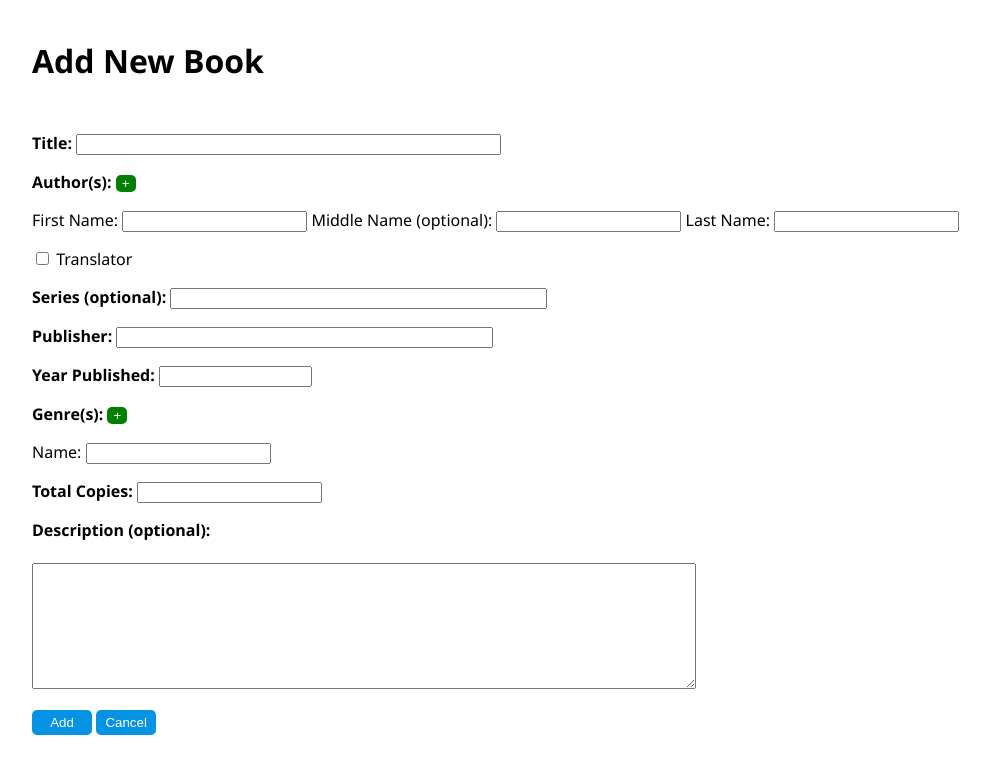
After one commit to ebroadwater/lms, a PHP site: page /add.php in a window 1280 px wide. The commit adds this page. Shown: the top 774 px of the page, without its empty margins (86-1076 px from the left). Run offline with PHP 8.4, Linux system fonts and the light colour scheme; the visitor is signed in with stand-in values (Sample User, id 1); some libraries are stand-ins or nearby versions.

Commit message:
add book

```diff
--- /dev/null
+++ b/add.php
@@ -0,0 +1,166 @@
+<?php
+	session_start();
+	require_once "pdo.php";
+	require_once "util.php";
+
+	if (!isset($_SESSION['user_id']) || $_SESSION['is_staff'] === false){
+		die("ACCESS DENIED");
+		header("Location: index.php");
+		return;
+	}
+	if (isset($_POST['cancel'])){
+		header("Location: index.php");
+		return;
+	}
+	if (isset($_POST['add']) && isset($_POST['title']) && isset($_POST['publisher']) && isset($_POST['yr_published'])
+		&& isset($_POST['total_copies']) && isset($_POST['author_fname1']) && isset($_POST['author_lname1']) && isset($_POST['genre_name1'])){
+			$msg = validateBook();
+			if (is_string($msg)){
+				$_SESSION['error'] = $msg;
+				header("Location: add.php");
+				return;
+			}
+			$msg = validateAuthor();
+			if (is_string($msg)){
+				$_SESSION['error'] = $msg;
+				header("Location: add.php");
+				return;
+			}
+			$msg = validateGenre();
+			if (is_string($msg)){
+				$_SESSION['error'] = $msg;
+				header("Location: add.php");
+				return;
+			}
+			insertBook($pdo);
+
+			$_SESSION['success'] = "Book added";
+			header("Location: index.php");
+			return;
+	}
+
+?>
+<!DOCTYPE html>
+<html>
+	<header>
+		<title>Add New Book</title>
+		<?php require_once "head.php";?>
+	</header>
+	<body>
+		<h1 class="login-form">Add New Book</h1>
+		<?php
+			flashMessages();
+		?>
+		<form method="POST">
+			<div class="login-page">
+				<p><strong>Title: </strong><input type="text" name="title" id="book_title" size="50"></p>
+				<p>
+					<strong>Author(s): </strong><input type="submit" id="addAuthor" value="+" class="plus">
+					<div id="author_fields">
+						<div id="author1">
+							<p>
+								First Name:
+								<input type="text" name="author_fname1" value=""/>
+								Middle Name (optional):
+								<input type="text" name="author_mname1" value=""/>
+								Last Name:
+								<input type="text" name="author_lname1" value=""/>
+							</p>
+							<p>
+								<input type="checkbox" name="is_translator1" value="Translator" id="tra1"/>
+								<label for="tra1">Translator</label>
+							</p>
+						</div>
+					</div>
+				</p>
+				<p><strong>Series (optional): </strong><input type="text" name="series" id="book_series" size="44"></p>
+				<p><strong>Publisher: </strong><input type="text" name="publisher" id="book_publisher" class="pub" size="44"></p>
+				<p><strong>Year Published: </strong><input type="text" name="yr_published" id="book_pub_yr" size="16"></p>
+				<p>
+					<strong>Genre(s): </strong><input type="submit" id="addGenre" value="+" class="plus">
+					<div id="genre_fields">
+						<div id="genre1">
+							<p>
+								Name:
+								<input type="text" name="genre_name1" class="genre" value=""/>
+							</p>
+						</div>
+					</div>
+				</p>
+				<p><strong>Total Copies: </strong><input type="number" name="total_copies"></p>
+				<p><strong>Description (optional): </strong><br><br><textarea name="description" rows="8" cols="80"></textarea></p>
+				<p>
+					<input type="submit" class="button" name="add" value="Add">
+					<input type="submit" class="button" name="cancel" value="Cancel">
+				</p>
+			</div>
+		</form>
+		<script>
+			countAuthor = 1;
+			countGenre = 1;
+			$(document).ready(function(){
+				window.console && console.log("Document ready called");
+				$('#addAuthor').click(function(){
+					event.preventDefault();
+					if (countAuthor >= 5){
+						alert("Maximum of five authors entered");
+						return;
+					}
+					countAuthor++;
+					window.console && console.log("Adding author " + countAuthor);
+					var source = $('#author-template').html();
+					$('#author_fields').append(source.replace(/@COUNT@/g, countAuthor));
+				});
+				$('#addGenre').click(function(){
+					event.preventDefault();
+					if (countGenre >= 7){
+						alert("Maximum of seven genres entered");
+						return;
+					}
+					countGenre++;
+					window.console && console.log("Adding genre " + countGenre);
+					var source = $('#genre-template').html();
+					$('#genre_fields').append(source.replace(/@COUNT@/g, countGenre));
+
+					$('.genre').autocomplete({
+						source: "genre.php"
+					});
+				});
+
+				$('.genre').autocomplete({
+					source: "genre.php"
+				});
+
+				$('.pub').autocomplete({
+					source: "publisher.php"
+				});
+			});
+		</script>
+		<script id="author-template" type="text">
+			<div id="author@COUNT@">
+				<p>
+					First Name:
+					<input type="text" name="author_fname@COUNT@" value=""/>
+					Middle Name (optional):
+					<input type="text" name="author_mname@COUNT@" value=""/>
+					Last Name:
+					<input type="text" name="author_lname@COUNT@" value=""/>
+					<input type="button" class="minus" value="-" onclick="$('#author@COUNT@').remove(); countAuthor--; return false;"/>
+				</p>
+				<p>
+					<input type="checkbox" name="is_translator@COUNT@" value="Translator" id="tra@COUNT@"/>
+					<label for="tra@COUNT@">Translator</label>
+				</p>
+			</div>
+		</script>
+		<script id="genre-template" type="text">
+			<div id="genre@COUNT@">
+				<p>
+					Name:
+					<input type="text" name="genre_name@COUNT@" class="genre" value=""/>
+					<input type="button" class="minus" value="-" onclick="$('#genre@COUNT@').remove(); countGenre--; return false;"/>
+				</p>
+			</div>
+		</script>
+	</body>
+</html>
--- a/head.php
+++ b/head.php
@@ -1,3 +1,9 @@
+<!-- <link rel="stylesheet" href="https://maxcdn.bootstrapcdn.com/bootstrap/3.3.6/css/bootstrap.min.css" integrity="sha384-1q8mTJOASx8j1Au+a5WDVnPi2lkFfwwEAa8hDDdjZlpLegxhjVME1fgjWPGmkzs7" crossorigin="anonymous">
+
+<link rel="stylesheet" href="https://maxcdn.bootstrapcdn.com/bootstrap/3.3.6/css/bootstrap-theme.min.css" integrity="sha384-fLW2N01lMqjakBkx3l/M9EahuwpSfeNvV63J5ezn3uZzapT0u7EYsXMjQV+0En5r" crossorigin="anonymous"> -->
+
+<link rel="stylesheet" href="https://code.jquery.com/ui/1.12.1/themes/ui-lightness/jquery-ui.css">
+
 <script src="https://code.jquery.com/jquery-3.2.1.js" integrity="sha256-DZAnKJ/6XZ9si04Hgrsxu/8s717jcIzLy3oi35EouyE=" crossorigin="anonymous"></script>
 
 <script src="https://code.jquery.com/ui/1.12.1/jquery-ui.js" integrity="sha256-T0Vest3yCU7pafRw9r+settMBX6JkKN06dqBnpQ8d30=" crossorigin="anonymous"></script>
--- a/static/css/starter.css
+++ b/static/css/starter.css
@@ -18,6 +18,7 @@
 }
 .nav-link a{
 	text-decoration: none;
+	margin-left:20px;
 }
 .login-page{
 	margin-left: 100px;
@@ -54,7 +55,7 @@
 	display: flex;
 	flex-direction: column;
 	border: solid 1px black;
-
+	/* justify-content: center; */
 }
 .admin-view-row{
 	display: flex;
@@ -75,3 +76,15 @@
 .loginput{
 	margin-bottom: 20px;
 }
+.plus{
+	background-color: green;
+	color: white;
+	border-radius: 5px;
+	border: none;
+}
+.minus{
+	background-color: red;
+	color: white;
+	border-radius: 5px;
+	border: none;
+}
--- a/util.php
+++ b/util.php
@@ -19,3 +19,157 @@
 		unset($_SESSION['success']);
 	}
 }
+function validateBook(){
+	if (strlen($_POST['title']) < 1 || strlen($_POST['publisher']) < 1 || strlen($_POST['yr_published']) < 1 ||
+		strlen($_POST['total_copies']) < 1){
+			return "All fields are required";
+	}
+	if (!is_numeric($_POST['yr_published'])){
+		return "Year must be numeric";
+	}
+}
+function validateAuthor(){
+	for($i = 1; $i <= 5; $i++){
+		if (isset($_POST['author_fname'.$i]) && isset($_POST['author_lname'.$i])){
+			$fname = $_POST['author_fname'.$i];
+			$lname = $_POST['author_lname'.$i];
+			if (strlen($fname) < 1 || strlen($lname) < 1){
+				return "All fields are required";
+			}
+		}
+	}
+}
+function validateGenre(){
+	for ($i = 1; $i < 7; $i++){
+		if (isset($_POST['genre_name'.$i])){
+			if (strlen($_POST['genre_name'.$i]) < 1){
+				return "All fields are required";
+			}
+		}
+	}
+}
+function insertBook($pdo){
+	//Publisher
+	$publisher_id = false;
+
+	$stmt = $pdo->prepare('SELECT publisher_id FROM Publisher WHERE name=:na');
+	$stmt->execute(array(
+		':na' => $_POST['publisher']
+	));
+	$publisher = $stmt->fetch(PDO::FETCH_ASSOC);
+	if ($publisher !== false){
+		$publisher_id = $publisher['publisher_id'];
+	}
+	//If publisher not in DB, add it
+	if ($publisher_id === false){
+		$stmt = $pdo->prepare('INSERT INTO Publisher (name) VALUES (:na)');
+		$stmt->execute(array(
+			':na' => $_POST['publisher']
+		));
+		$publisher_id = $pdo->lastInsertId();
+	}
+	//Book
+	$stmt = $pdo->prepare('INSERT INTO Book (title, publisher_id, year_published, total_copies, available_copies)
+							VALUES (:ti, :pid, :yr, :co, :av)');
+	$stmt->execute(array(
+		'ti' => $_POST['title'],
+		'pid' => $publisher_id,
+		'yr' => $_POST['yr_published'],
+		':co' => $_POST['total_copies'],
+		':av' => $_POST['total_copies']
+	));
+	$book_id = $pdo->lastInsertId();
+
+	//If description and series included
+	if (isset($_POST['series']) && strlen($_POST['series']) > 0){
+		$stmt = $pdo->prepare('UPDATE Book SET series= :se WHERE book_id= :bid');
+		$stmt->execute(array(
+			':se' => $_POST['series'],
+			':bid' => $book_id
+		));
+	}
+	if (isset($_POST['description']) && strlen($_POST['description']) > 0){
+		$stmt = $pdo->prepare('UPDATE Book SET description= :de WHERE book_id= :bid');
+		$stmt->execute(array(
+			':de' => $_POST['description'],
+			':bid' => $book_id
+		));
+	}
+	//Genre
+	for ($i = 1; $i <= 7; $i++){
+		if (isset($_POST['genre_name'.$i])){
+			$genre_id = false;
+			$stmt = $pdo->prepare('SELECT genre_id FROM Genre WHERE name= :na');
+			$stmt->execute(array(
+				':na' => $_POST['genre_name'.$i]
+			));
+			$genre_row = $stmt->fetch(PDO::FETCH_ASSOC);
+			if ($genre_row !== false){
+				$genre_id = $genre_row['genre_id'];
+			}
+			if ($genre_id === false){
+				$stmt = $pdo->prepare('INSERT INTO Genre (name) VALUES (:na)');
+				$stmt->execute(array(
+					':na' => $_POST['genre_name'.$i]
+				));
+				$genre_id = $pdo->lastInsertId();
+			}
+			//BookGenre
+			$stmt = $pdo->prepare('INSERT INTO BookGenre (book_id, genre_id) VALUES (:bid, :gid)');
+			$stmt->execute(array(
+				':bid' => $book_id,
+				':gid' => $genre_id
+			));
+		}
+	}
+	//Author
+	for ($i = 1; $i <= 5; $i++){
+		if (isset($_POST['author_fname'.$i]) && isset($_POST['author_lname'.$i])){
+			$fname = $_POST['author_fname'.$i];
+			$lname = $_POST['author_lname'.$i];
+			$is_translator = 0;
+
+			if (isset($_POST['is_translator'.$i]) && strlen($_POST['is_translator'.$i]) > 0){
+				$is_translator = 1;
+			}
+			$author_id = false;
+
+			//Check if Author already exists
+			$stmt = $pdo->prepare('SELECT author_id FROM Author WHERE first_name=:fn AND last_name=:ln AND is_translator=:tr');
+			$stmt->execute(array(
+				':fn' => $fname,
+				':ln' => $lname,
+				':tr' => $is_translator
+			));
+			$row = $stmt->fetch(PDO::FETCH_ASSOC);
+			if ($row !== false){
+				$author_id = $row['author_id'];
+			}
+			if ($author_id === false){
+				$stmt = $pdo->prepare('INSERT INTO Author (first_name, last_name, is_translator) VALUES (:fn, :ln, :tr)');
+				$stmt->execute(array(
+					':fn' => $fname,
+					':ln' => $lname,
+					':tr' => $is_translator
+				));
+				$author_id = $pdo->lastInsertId();
+			}
+
+			//If middle name defined
+			if (isset($_POST['author_mname'.$i]) && strlen($_POST['author_mname'.$i]) > 0){
+				$stmt = $pdo->prepare('UPDATE Author SET middle_name= :mn WHERE author_id=:aid');
+				$stmt->execute(array(
+					':mn' => $_POST['author_mname'.$i],
+					':aid' => $author_id
+				));
+			}
+			//BookAuthor
+			$stmt = $pdo->prepare('INSERT INTO BookAuthor (book_id, author_id) VALUES (:bid, :aid)');
+			$stmt->execute(array(
+				':bid' => $book_id,
+				':aid' => $author_id
+			));
+		}
+	}
+}
+//ALTER TABLE some_table AUTO_INCREMENT=1
```
Also changed, not shown: genre.php (added, +20 -0 lines), index.php (+17 -11 lines), member_edit.php (added, +22 -0 lines), publisher.php (added, +20 -0 lines).
